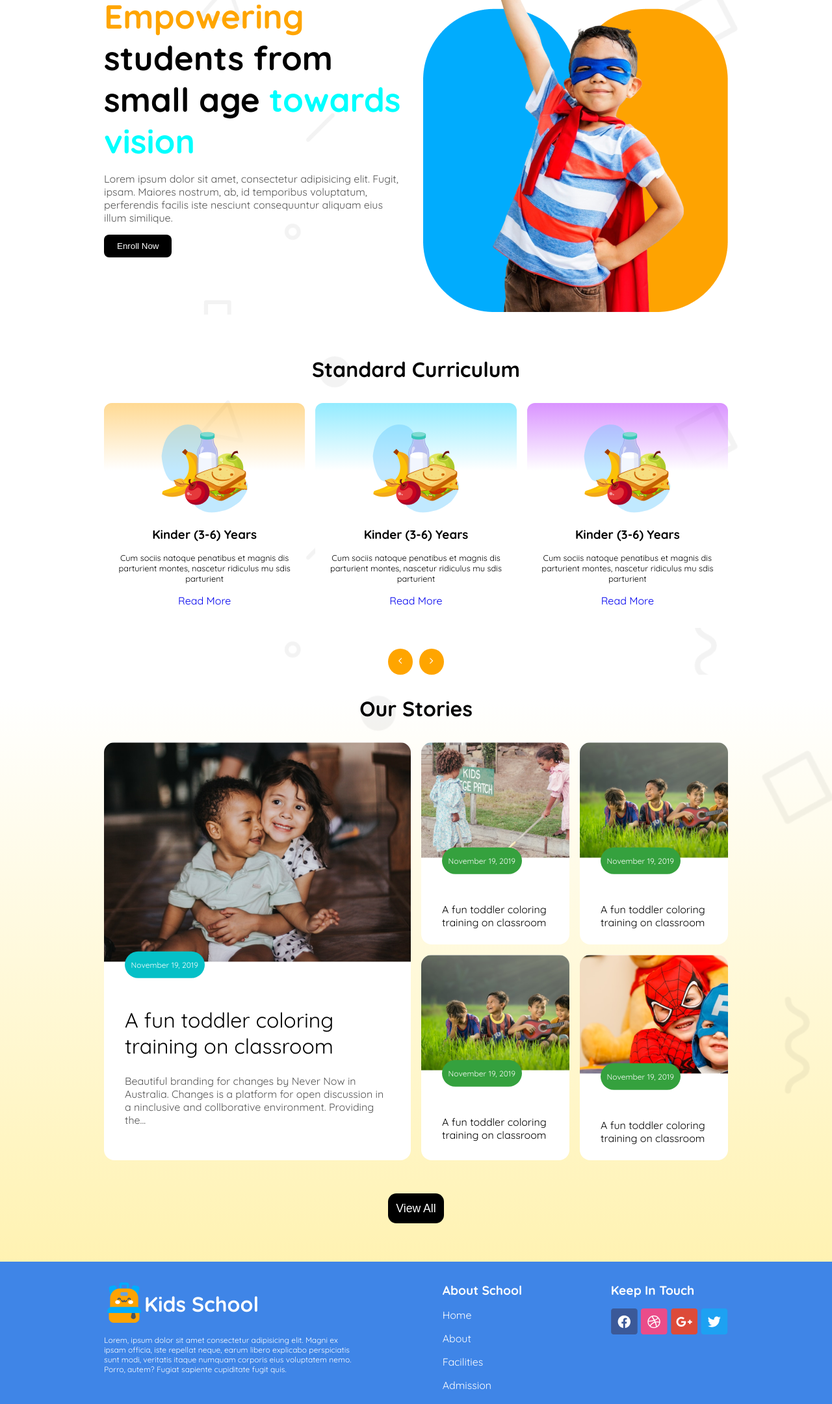
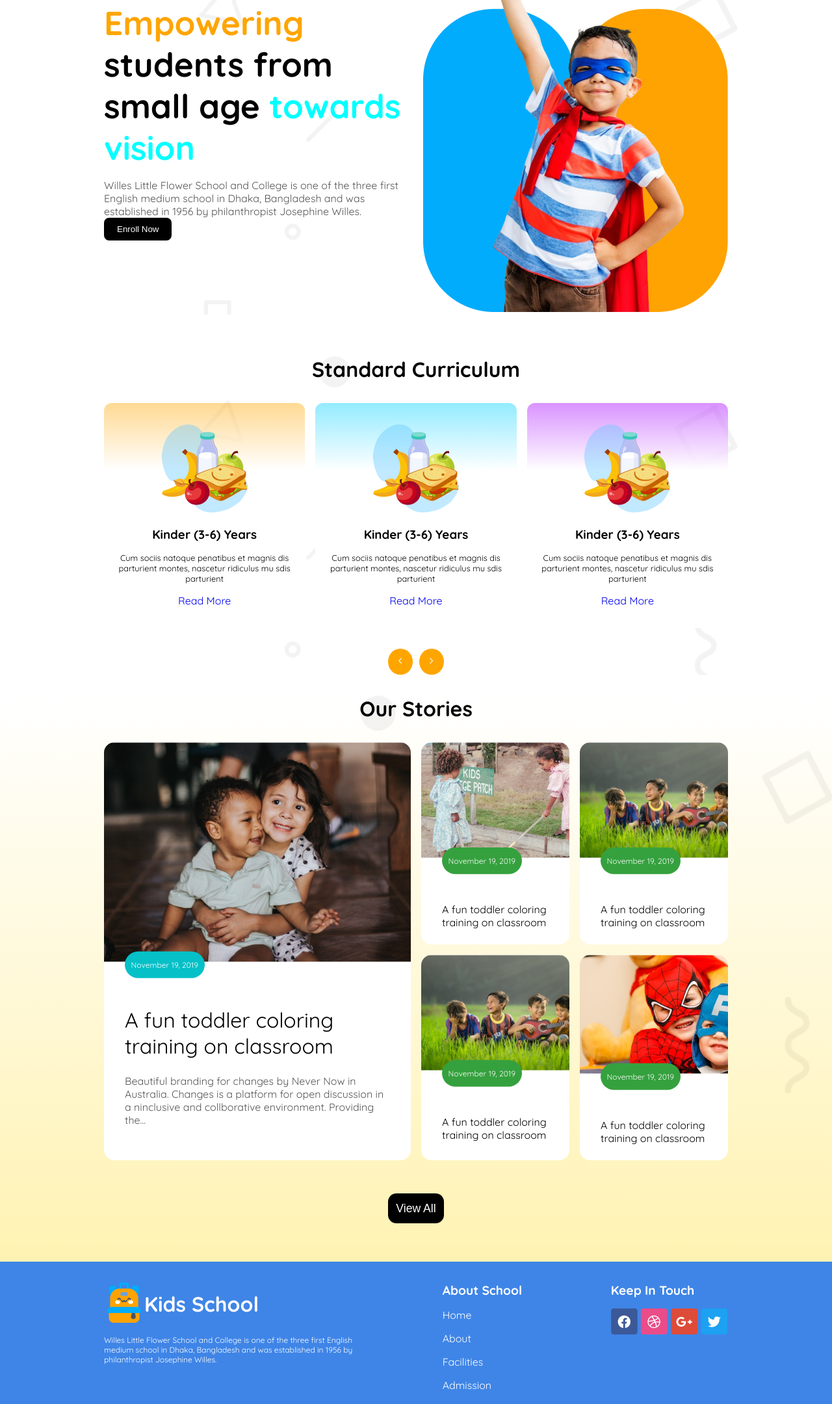
Before and after one commit to AminRahat/Kids-School, a plain HTML site: page index2.html in a window 1280 px wide. Shown: the part 225-2385 px from the top of the page at 65% size. Drawn offline with nearby package versions, Linux system fonts and the light colour scheme.

Commit message:
final push

```diff
--- a/index2.html
+++ b/index2.html
@@ -18,7 +18,7 @@
       rel="stylesheet"
     />
 
-    <link rel="stylesheet" href="style2.css" />
+    <link rel="stylesheet" href="./style2.css" />
     <title>Kids School</title>
   </head>
   <body>
@@ -55,12 +55,13 @@
           students from small age <span class="blue">towards vision</span>
         </h1>
         <p class="hero-description">
-          Lorem ipsum dolor sit amet, consectetur adipisicing elit. Fugit,
-          ipsam. Maiores nostrum, ab, id temporibus voluptatum, perferendis
-          facilis iste nesciunt consequuntur aliquam eius illum similique.
+          Willes Little Flower School and College is one of the three first
+          English medium school in Dhaka, Bangladesh and was established in 1956
+          by philanthropist Josephine Willes.
+          <button class="enroll">Enroll Now</button>
         </p>
-        <button class="enroll">Enroll Now</button>
       </div>
+
       <div class="hero-img">
         <img src="./assets/hero-kids.png" alt="hero-kids" />
       </div>
@@ -170,10 +171,9 @@
           <p>Kids School</p>
         </div>
         <p class="footer-text">
-          Lorem, ipsum dolor sit amet consectetur adipisicing elit. Magni ex
-          ipsam officia, iste repellat neque, earum libero explicabo
-          perspiciatis sunt modi, veritatis itaque numquam corporis eius
-          voluptatem nemo. Porro, autem? Fugiat sapiente cupiditate fugit quis.
+          Willes Little Flower School and College is one of the three first
+          English medium school in Dhaka, Bangladesh and was established in 1956
+          by philanthropist Josephine Willes.
         </p>
       </div>
       <div class="footer-links">
@@ -206,7 +206,7 @@
       </div>
     </footer>
     <marquee class="blink"
-      >All rights reserved by MD RUHUL AMIN RAHAT ;</marquee
-    >
+      >All rights reserved by MD RUHUL AMIN RAHAT ;
+    </marquee>
   </body>
 </html>
--- a/style2.css
+++ b/style2.css
@@ -293,7 +293,7 @@ button:hover {
 
 /* media quieries */
 
-@media (max-width: 576px) {
+@media (max-width: 576 px) {
   .spacing {
     padding-inline: 1rem;
   }
```
